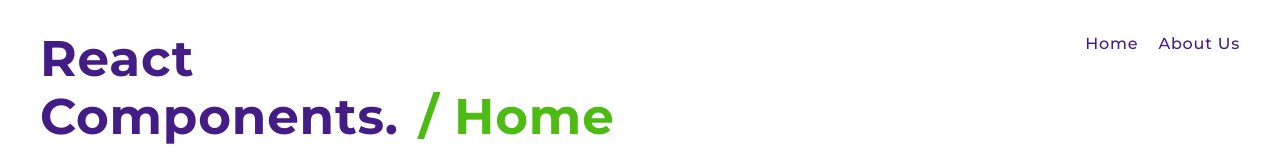
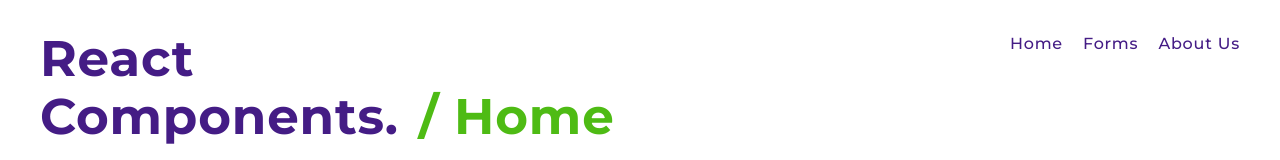
Before and after one commit to lexarudak/rs-react, a React (Vite) app in the folder components-and-forms/: page / in a window 1280 px wide. Shown: the top 160 px of the page. Built offline with nearby package versions, Linux system fonts and the light colour scheme.

Commit message:
feat: forms page

```diff
--- a/components-and-forms/src/base/enums/pageNames.ts
+++ b/components-and-forms/src/base/enums/pageNames.ts
@@ -1,6 +1,7 @@
 const enum PageNames {
   mainPage = 'Home',
   aboutPage = 'About Us',
+  formsPage = 'Forms',
   errorPage = '404 page',
 }
 
--- a/components-and-forms/src/base/enums/routeList.ts
+++ b/components-and-forms/src/base/enums/routeList.ts
@@ -1,6 +1,7 @@
 const enum RouteList {
   homePage = '/',
   aboutPage = 'about',
+  formsPage = 'forms',
   errorPage = '404',
 }
 
--- a/components-and-forms/src/components/appRouter/appRouter.tsx
+++ b/components-and-forms/src/components/appRouter/appRouter.tsx
@@ -6,6 +6,7 @@
 import MainPage from '../../pages/mainPage/mainPage';
 import React from 'react';
 import { Navigate, Route, Routes } from 'react-router-dom';
+import FormsPage from '../../pages/formsPage/formsPage';
 
 class AppRouter extends React.Component {
   state: Readonly<{ pageName: PageNames }>;
@@ -31,6 +32,7 @@
           <Route index element={<MainPage changeName={this.setPageName} />} />
           <Route path={RouteList.aboutPage} element={<AboutPage changeName={this.setPageName} />} />
           <Route path={RouteList.errorPage} element={<ErrorPage changeName={this.setPageName} />} />
+          <Route path={RouteList.formsPage} element={<FormsPage changeName={this.setPageName} />} />
           <Route path="*" element={<Navigate to={RouteList.errorPage} />} />
         </Route>
       </Routes>
--- a/components-and-forms/src/components/nav/nav.tsx
+++ b/components-and-forms/src/components/nav/nav.tsx
@@ -14,6 +14,9 @@
         <Link className="nav__link" to={RouteList.homePage}>
           {PageNames.mainPage}
         </Link>
+        <Link className="nav__link" to={RouteList.formsPage}>
+          {PageNames.formsPage}
+        </Link>
         <Link className="nav__link" to={RouteList.aboutPage}>
           {PageNames.aboutPage}
         </Link>
--- /dev/null
+++ b/components-and-forms/src/pages/formsPage/formsPage.tsx
@@ -0,0 +1,11 @@
+import PageNames from '../../base/enums/pageNames';
+import { PageProps } from '../../base/types';
+import Page from '../page/page';
+
+class FormsPage extends Page {
+  constructor(props: PageProps) {
+    super(props, PageNames.formsPage);
+  }
+}
+
+export default FormsPage;
```
